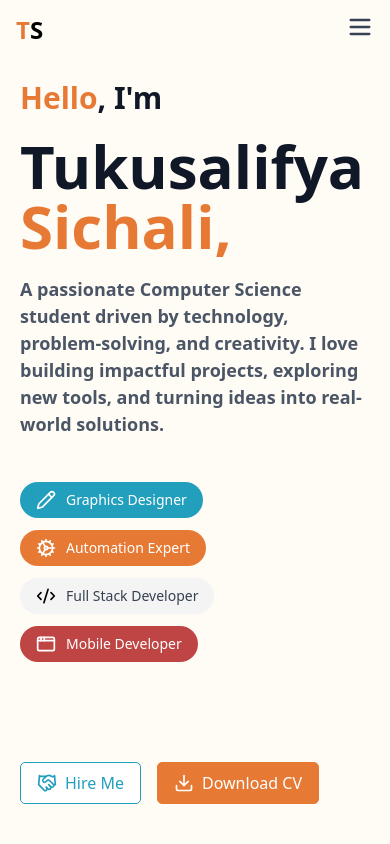
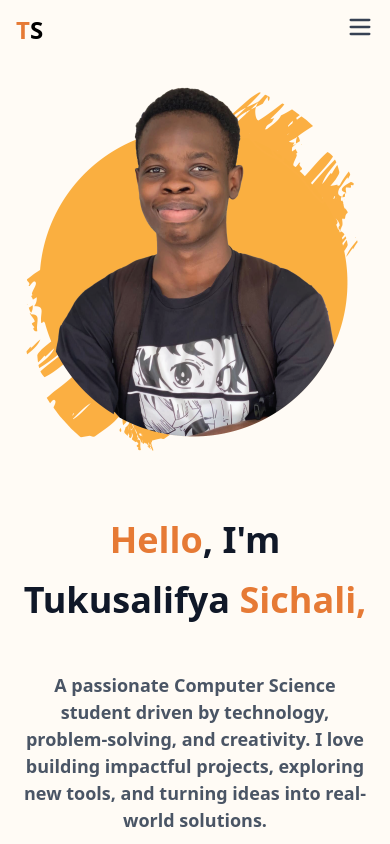
Before and after one commit to Tukusalifya/portfolio, a React (Vite) app: page / in a window 390 px wide. Shown: the top 844 px of the page. Built offline with nearby package versions, Linux system fonts and the light colour scheme.

Commit message:
Made small UI changes to make the home page more responsive.

```diff
--- a/src/sections/home.jsx
+++ b/src/sections/home.jsx
@@ -33,14 +33,14 @@ const Home = () => {
   };
 
   return (
-    <section className="flex flex-col lg:flex-row items-center justify-center w-full lg:h-screen h-full lg:px-20 md:px-10 px-5 bg-[var(--background-color)] gap-10 lg:gap-4">
-      <div className="lg:w-1/2 w-full md:px-10 gap-5 lg:gap-0 flex flex-col justify-center mt-20 lg:mt-0">
+    <section className="flex flex-col-reverse lg:flex-row items-center justify-center w-full lg:h-screen h-full lg:px-20 md:px-10 px-5 bg-[var(--background-color)] gap-10 lg:gap-4 pb-10">
+      <div className="lg:w-1/2 w-full md:px-10 gap-5 lg:gap-0 flex flex-col justify-center md:mt-5 lg:mt-0">
         <motion.div
           initial={{ opacity: 0, x: -50 }}
           animate={{ opacity: 1, x: 0 }}
           transition={{ duration: 0.5 }}
           id="home"
-          className="text-gray-900 font-bold text-3xl lg:mb-5"
+          className="text-gray-900 font-bold text-4xl text-center md:text-left md:text-3xl lg:mb-5"
         >
           <span className="text-[var(--primary-color)]">Hello</span>, I'm
         </motion.div>
@@ -48,7 +48,7 @@ const Home = () => {
           initial={{ opacity: 0, x: -50 }}
           animate={{ opacity: 1, x: 0 }}
           transition={{ duration: 0.5 }}
-          className="text-gray-900 font-bold text-left text-6xl lg:mb-10"
+          className="text-gray-900 font-bold text-center md:text-left text-4xl md:text-6xl mb-8 md:mb-0 lg:mb-10"
         >
           Tukusalifya{" "}
           <span className="text-[var(--primary-color)]">Sichali,</span>
@@ -57,7 +57,7 @@ const Home = () => {
           initial={{ opacity: 0, x: -50 }}
           animate={{ opacity: 1, x: 0 }}
           transition={{ duration: 0.5 }}
-          className="text-gray-600 text-left font-semibold text-[18px] mb-6"
+          className="text-gray-600 text-center md:text-left font-semibold text-[18px] mb-6"
         >
           A passionate Computer Science student driven by technology,
           problem-solving, and creativity. I love building impactful projects,
@@ -67,20 +67,20 @@ const Home = () => {
           initial={{ opacity: 0, y: 50 }}
           animate={{ opacity: 1, y: 0 }}
           transition={{ duration: 0.5 }}
-          className="flex flex-wrap gap-3 mb-20"
+          className="flex flex-wrap gap-3 md:mb-10 mb-15"
         >
-          <span className="px-4 py-2 bg-[#219FBD] text-white rounded-full text-sm font-medium flex gap-[10px]">
+          <span className="px-4 py-2 bg-[#219FBD] text-white rounded-full md:text-sm text-[12px] font-medium flex gap-[10px]">
             <Pencil size={20} color="white" /> Graphics Designer
           </span>
-          <span className="px-4 py-2 bg-[var(--primary-color)] text-white rounded-full text-sm font-medium flex gap-[10px]">
+          <span className="px-4 py-2 bg-[var(--primary-color)] text-white rounded-full md:text-sm text-[12px] font-medium flex gap-[10px]">
             <Cog size={20} color="white" />
             Automation Expert
           </span>
-          <span className="px-4 py-2 bg-[#F4F4F4] text-gray-700 rounded-full text-sm font-medium flex gap-[10px]">
+          <span className="px-4 py-2 bg-[#F4F4F4] text-gray-700 rounded-full  md:text-sm text-[12px] font-medium flex gap-[10px]">
             <Code2 size={20} color="black" />
             Full Stack Developer
           </span>
-          <span className="px-4 py-2 bg-[#BF4544] text-white rounded-full text-sm font-medium flex gap-[10px]">
+          <span className="px-4 py-2 bg-[#BF4544] text-white rounded-full  md:text-sm text-[12px] font-medium flex gap-[10px]">
             <AppWindow size={20} color="white" />
             Mobile Developer
           </span>
@@ -119,7 +119,7 @@ const Home = () => {
         initial={{ opacity: 0, x: 50 }}
         animate={{ opacity: 1, x: 0 }}
         transition={{ duration: 0.5 }}
-        className="flex lg:justify-end justify-center"
+        className="flex lg:justify-end justify-center pt-20"
       >
         <img
           className="w-[400px] h-[400px] md:w-[500px] md:h-[500px] object-cover rounded-full ml-auto"
```
